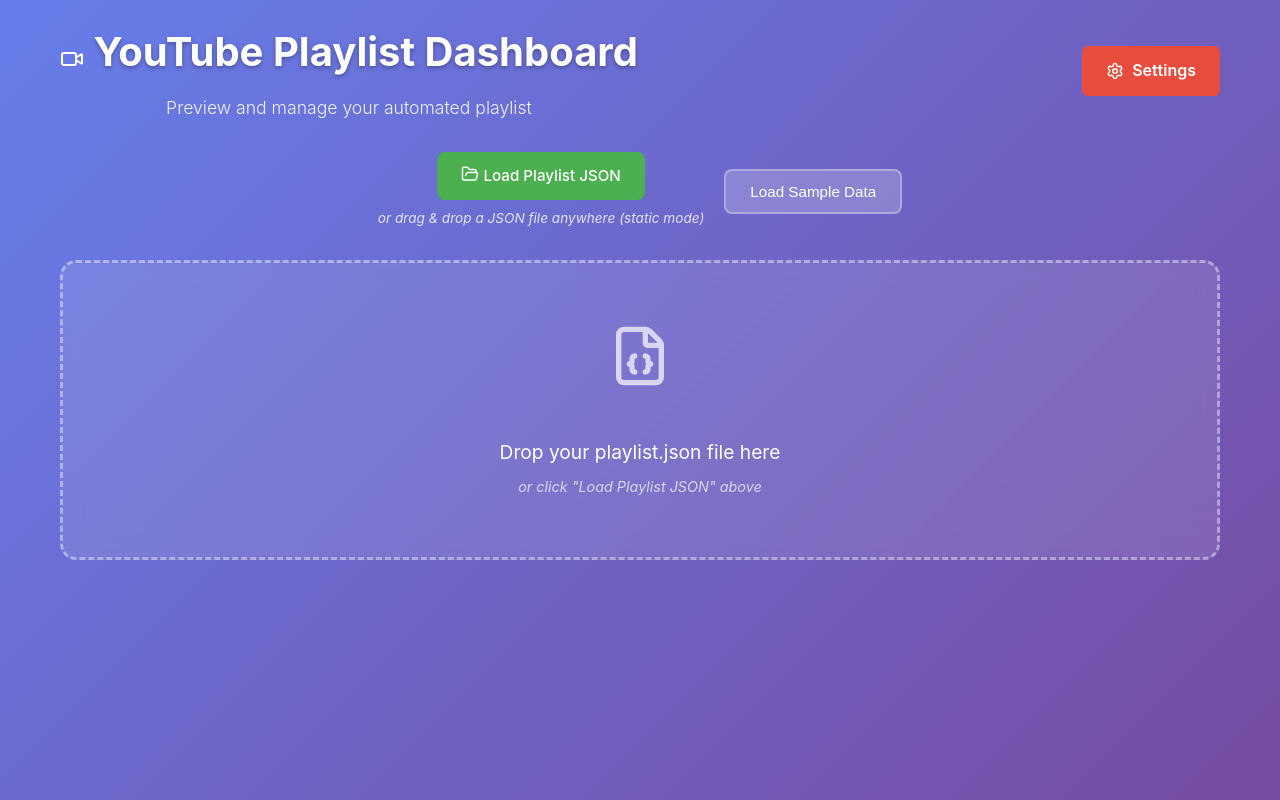
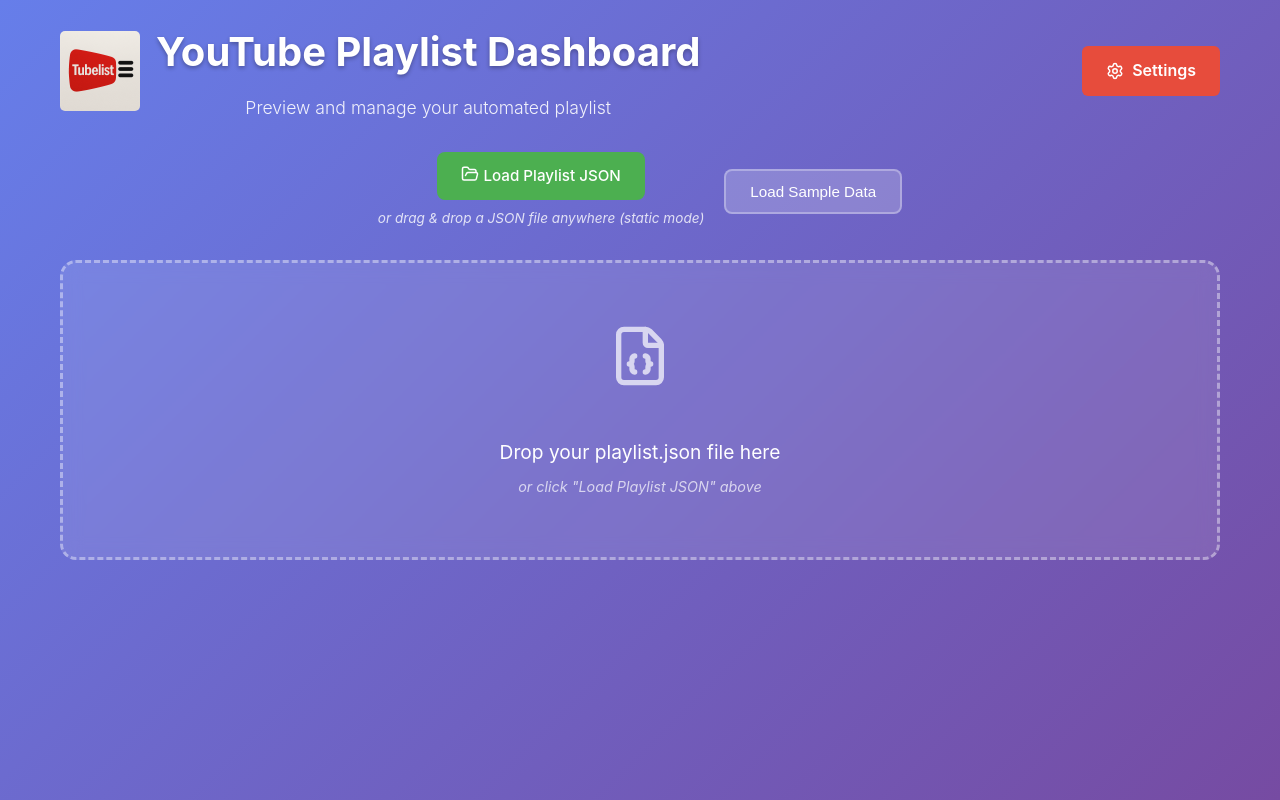
Before and after one commit to keif/playlist-from-subs, a website: page dashboard/index.html in a window 1280 px wide. Drawn offline with nearby package versions, Linux system fonts and the light colour scheme; no server answers.

Commit message:
feat(ui): add logo to dashboard home page
- Add yt-sub-playlist.png logo to dashboard header
- Position logo beside page title with flexbox layout
- Copy logo to dashboard directory for Flask static serving
- Add 5px border radius to logo for polish

```diff
--- a/dashboard/index.html
+++ b/dashboard/index.html
@@ -11,9 +11,12 @@
     <div class="container">
         <header class="header">
             <div style="display: flex; justify-content: space-between; align-items: center;">
-                <div>
-                    <h1><i data-lucide="video" style="vertical-align: -0.125em;"></i> YouTube Playlist Dashboard</h1>
-                    <p class="subtitle">Preview and manage your automated playlist</p>
+                <div style="display: flex; align-items: center; gap: 16px;">
+                    <img src="yt-sub-playlist.png" alt="YT Sub Playlist Logo" style="height: 80px; width: auto; border-radius: 5px;">
+                    <div>
+                        <h1>YouTube Playlist Dashboard</h1>
+                        <p class="subtitle">Preview and manage your automated playlist</p>
+                    </div>
                 </div>
                 <a href="config.html" style="padding: 12px 24px; background: #e74c3c; color: white; text-decoration: none; border-radius: 6px; font-weight: 600; display: inline-flex; align-items: center; gap: 8px;">
                     <i data-lucide="settings" style="width: 18px; height: 18px;"></i> Settings
```
Also changed, not shown: dashboard/yt-sub-playlist.png (added).
